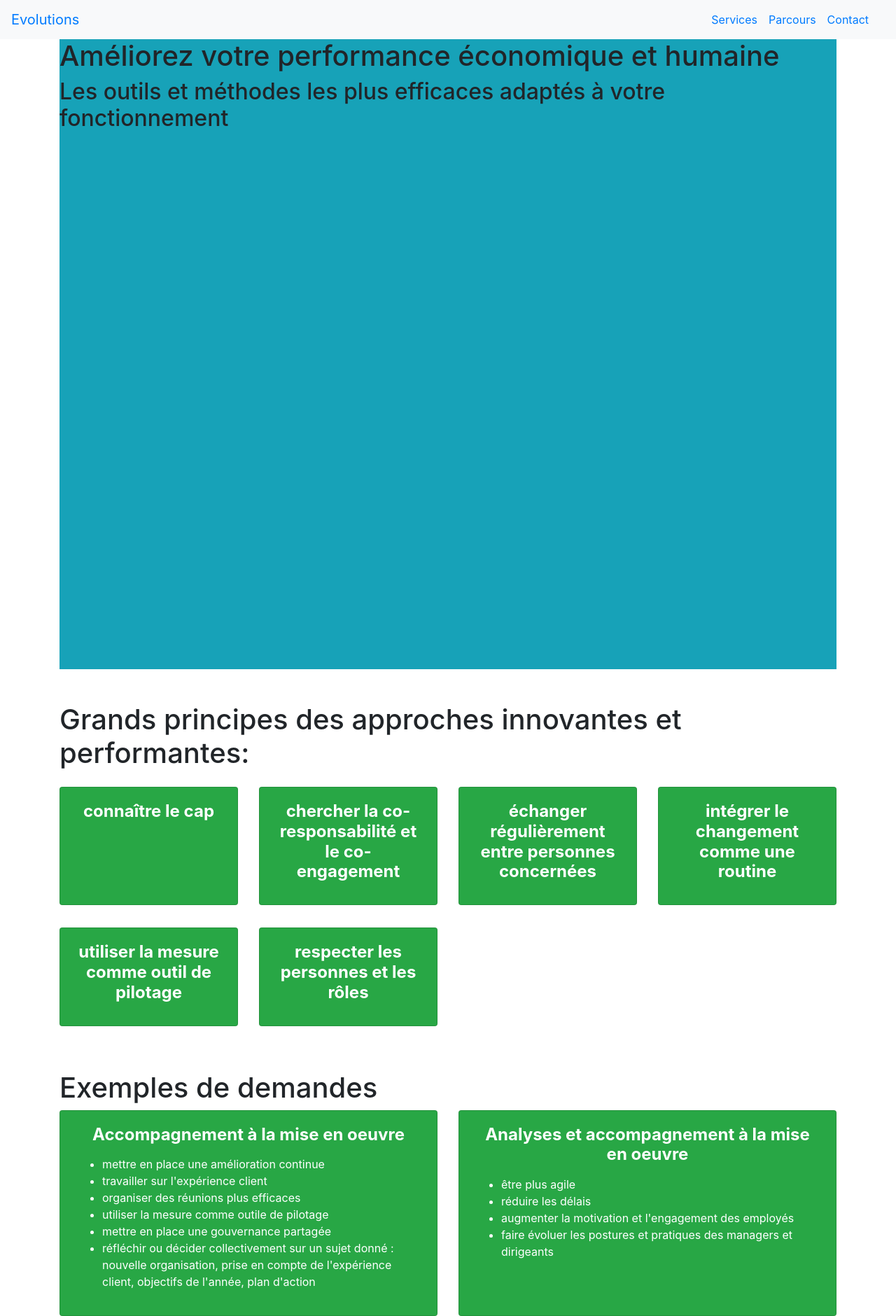
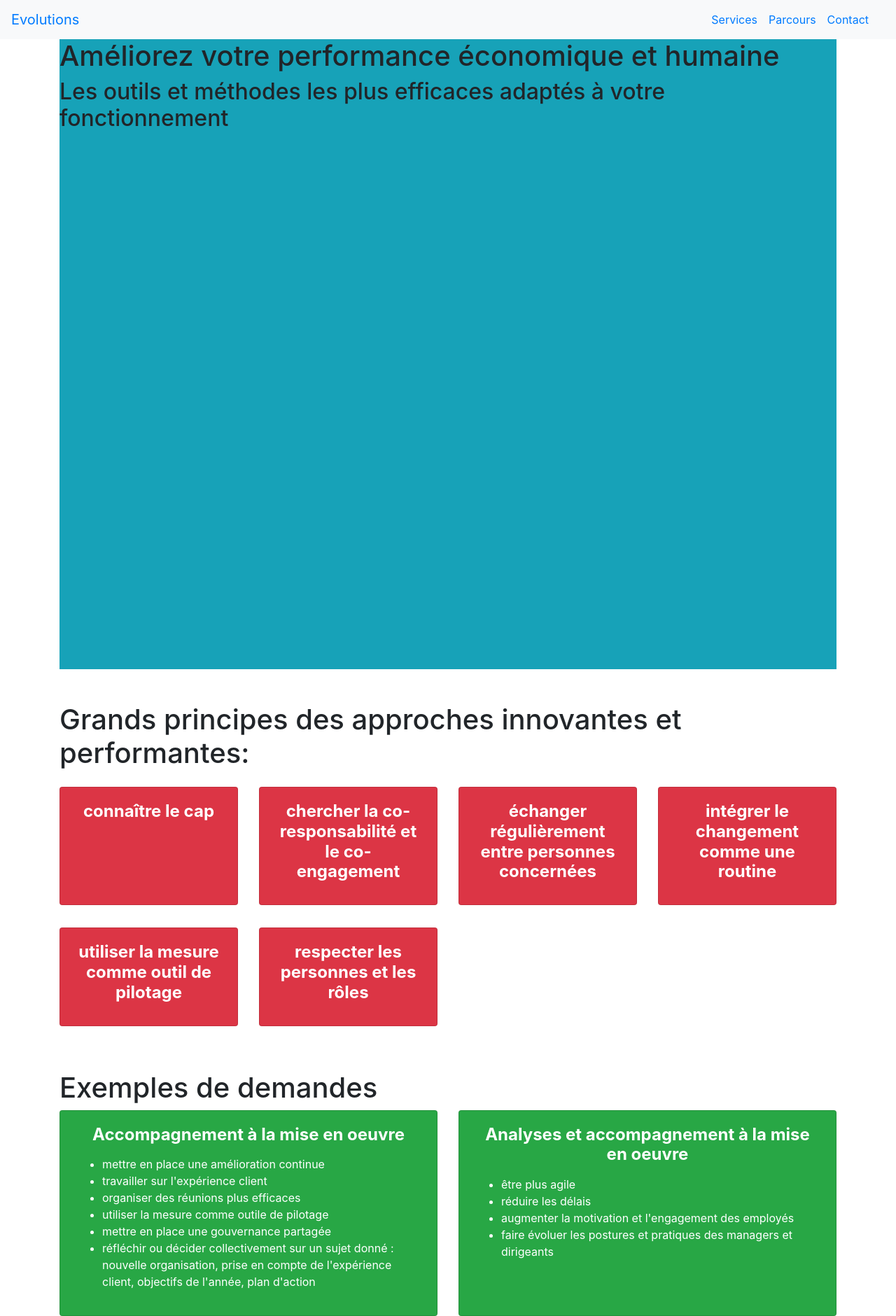
Before and after one commit to OrgaEvolutions/orgaevolutions.github.io, a Jekyll site: the page built from index.html, in a window 1280 px wide. Shown: the whole page at 70% size. Built offline with Jekyll 4.4.1, drawn with Linux system fonts in a browser that asks for light colours.

Commit message:
Update principes.html

```diff
--- a/_includes/principes.html
+++ b/_includes/principes.html
@@ -5,7 +5,7 @@
 			{% for libelle in site.data.principes %}
 
 				<div class="col-md-3 py-3">
-					<div class="card h-100 text-white bg-success">
+					<div class="card h-100 text-white bg-danger">
 						 <div class="card-body">
 							<h4 class="card-title text-center"><strong>{{ libelle.libelle }}</strong></h4>
 							<!--<p class="card-text"></p>-->
```
